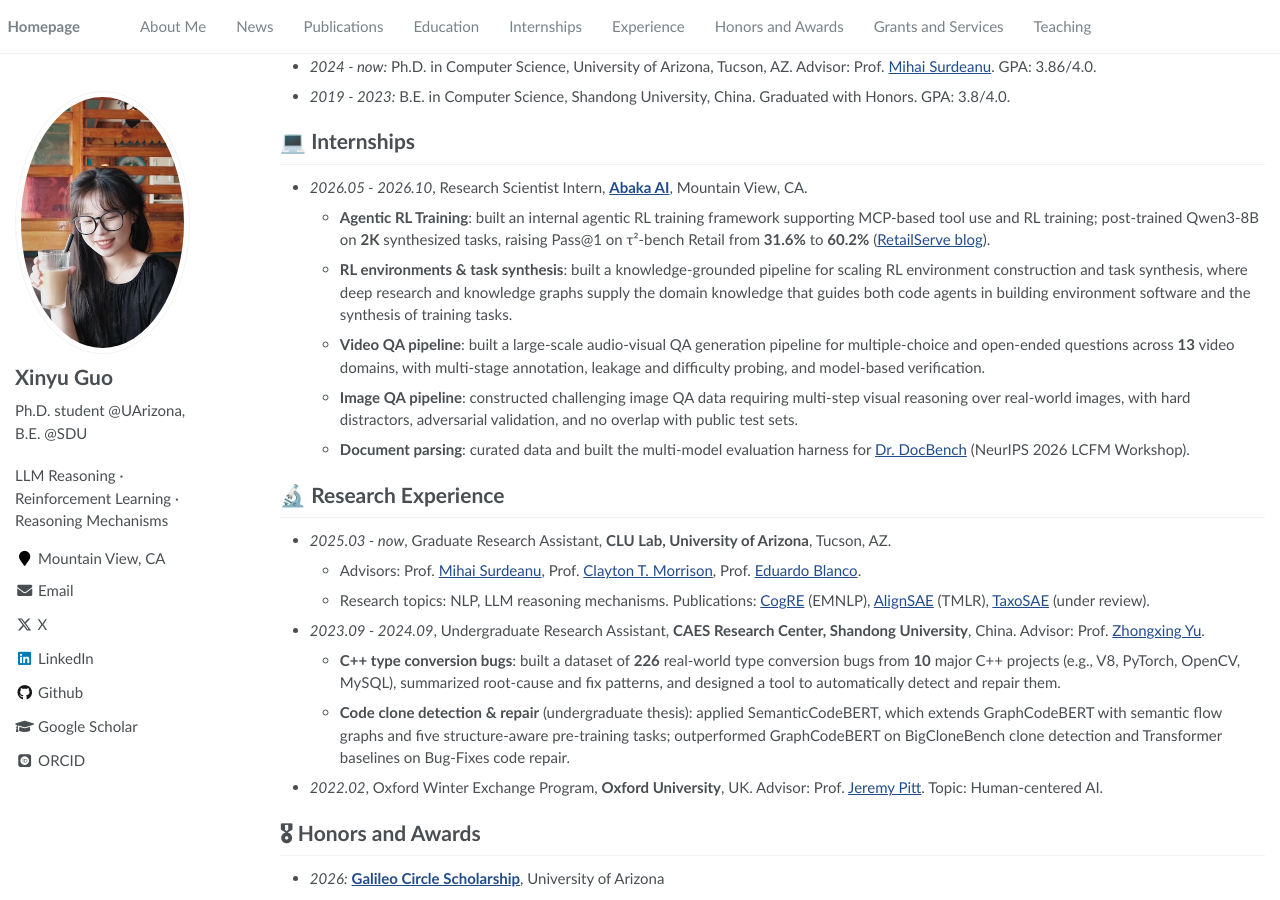
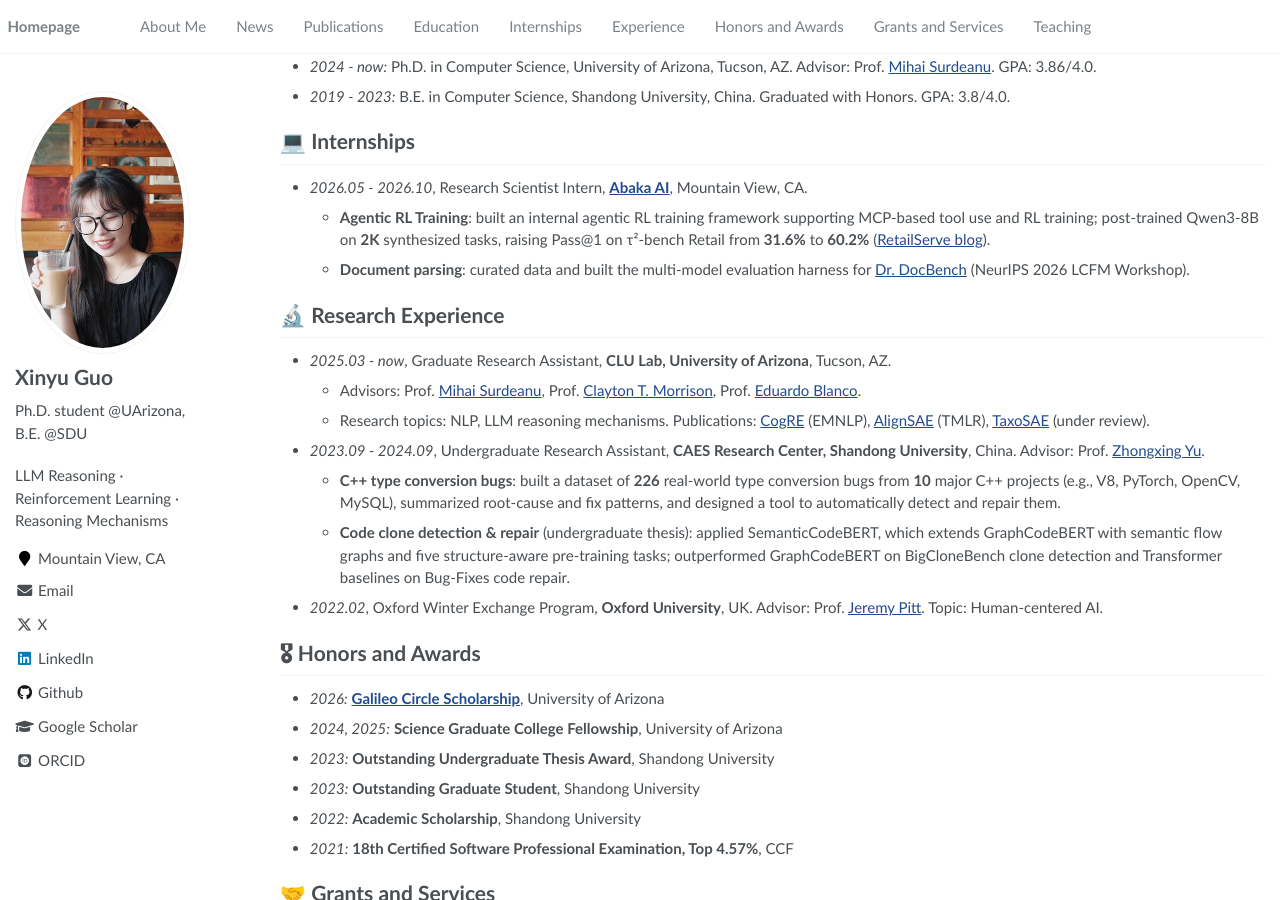
Before and after one commit to xinnyuguo/xinnyuguo.github.io, a Jekyll site: the page built from _pages/about.md, in a window 1280 px wide and 900 px high, scrolled down 3000 px. Built offline with Jekyll 4.4.1, drawn with Linux system fonts in a browser that asks for light colours; some web fonts are replaced.

Commit message:
Trim internship bullets
Co-Authored-By: Claude Opus 5.5 (1M context) <noreply@anthropic.com>

```diff
--- a/_pages/about.md
+++ b/_pages/about.md
@@ -131,9 +131,6 @@ Minglai Yang, **Xinyu Guo**, Zhengliang Shi, Jinhe Bi, Steven Bethard, Mihai Sur
 # 💻 Internships
 - *2026.05 - 2026.10*, Research Scientist Intern, **[Abaka AI](https://www.abaka.ai)**, Mountain View, CA.
   - **Agentic RL Training**: built an internal agentic RL training framework supporting MCP-based tool use and RL training; post-trained Qwen3-8B on **2K** synthesized tasks, raising Pass@1 on τ²-bench Retail from **31.6%** to **60.2%** ([RetailServe blog](https://www.abaka.ai/blog/retail-agent-training-data-retailserve)).
-  - **RL environments & task synthesis**: built a knowledge-grounded pipeline for scaling RL environment construction and task synthesis, where deep research and knowledge graphs supply the domain knowledge that guides both code agents in building environment software and the synthesis of training tasks.
-  - **Video QA pipeline**: built a large-scale audio-visual QA generation pipeline for multiple-choice and open-ended questions across **13** video domains, with multi-stage annotation, leakage and difficulty probing, and model-based verification.
-  - **Image QA pipeline**: constructed challenging image QA data requiring multi-step visual reasoning over real-world images, with hard distractors, adversarial validation, and no overlap with public test sets.
   - **Document parsing**: curated data and built the multi-model evaluation harness for [Dr. DocBench](https://arxiv.org/abs/2606.01393) (NeurIPS 2026 LCFM Workshop).
 
 # 🔬 Research Experience
```
